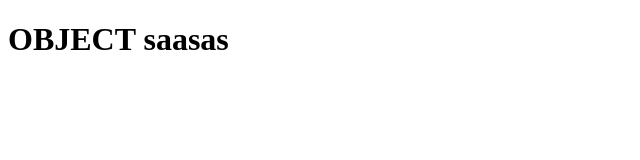
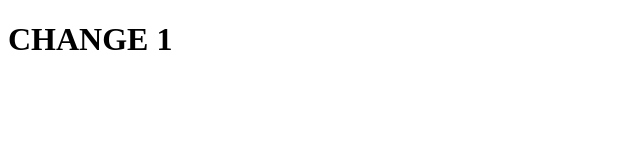
Before and after one commit to Codingholic/test, a plain HTML site: page index.html in a window 1280 px wide. Shown: the whole page, without its empty margins (0-640 px from the left). Drawn offline with Linux system fonts and the light colour scheme.

```diff
--- a/index.html
+++ b/index.html
@@ -7,6 +7,6 @@
     <title>Document</title>
 </head>
 <body>
-    <h1>OBJECT saasas</h1>
+    <h1>CHANGE 1</h1>
 </body>
 </html>
```
